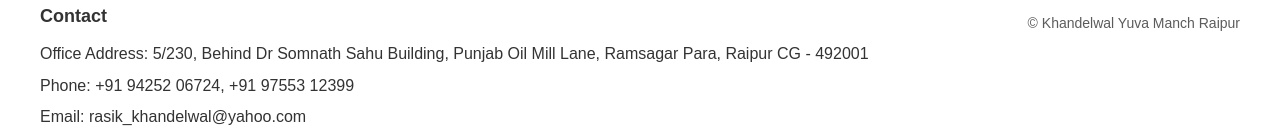
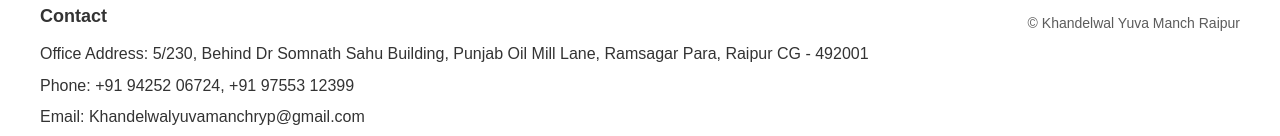
Before and after one commit to Apoorvghoshal/The_phenix, a Flask app: page / in a window 1280 px wide. Shown: the part 4121-4257 px from the top of the page. Run offline with Flask 3, Linux system fonts and the light colour scheme.

Commit message:
Updated email

```diff
--- a/templates/index.html
+++ b/templates/index.html
@@ -402,7 +402,7 @@
           Punjab Oil Mill Lane, Ramsagar Para, Raipur CG - 492001
       </p>
       <p>Phone: +91 94252 06724, +91 97553 12399</p>
-      <p>Email: rasik_khandelwal@yahoo.com</p>
+      <p>Email: Khandelwalyuvamanchryp@gmail.com</p>
     </div>
 
 <!--    <div>-->
```
